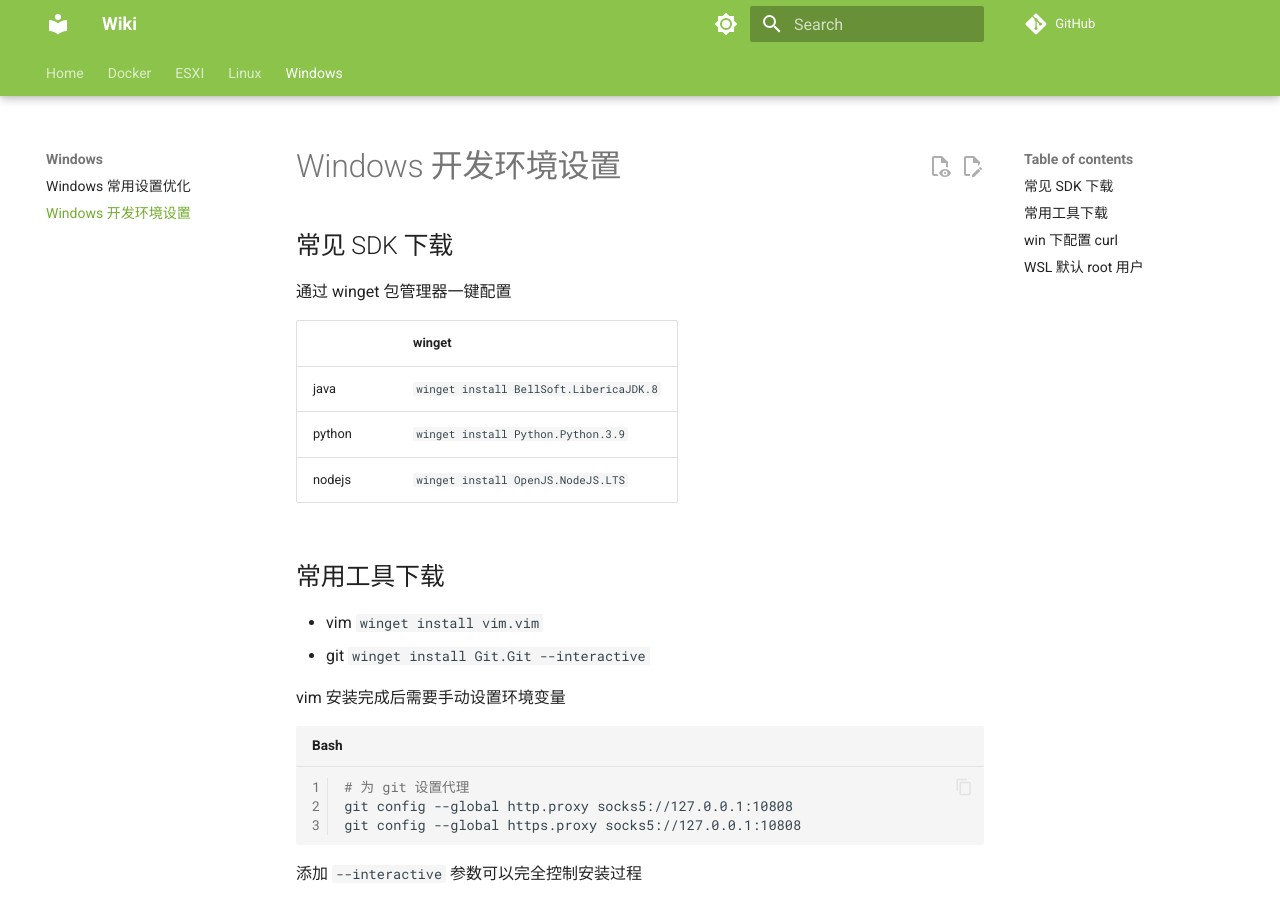
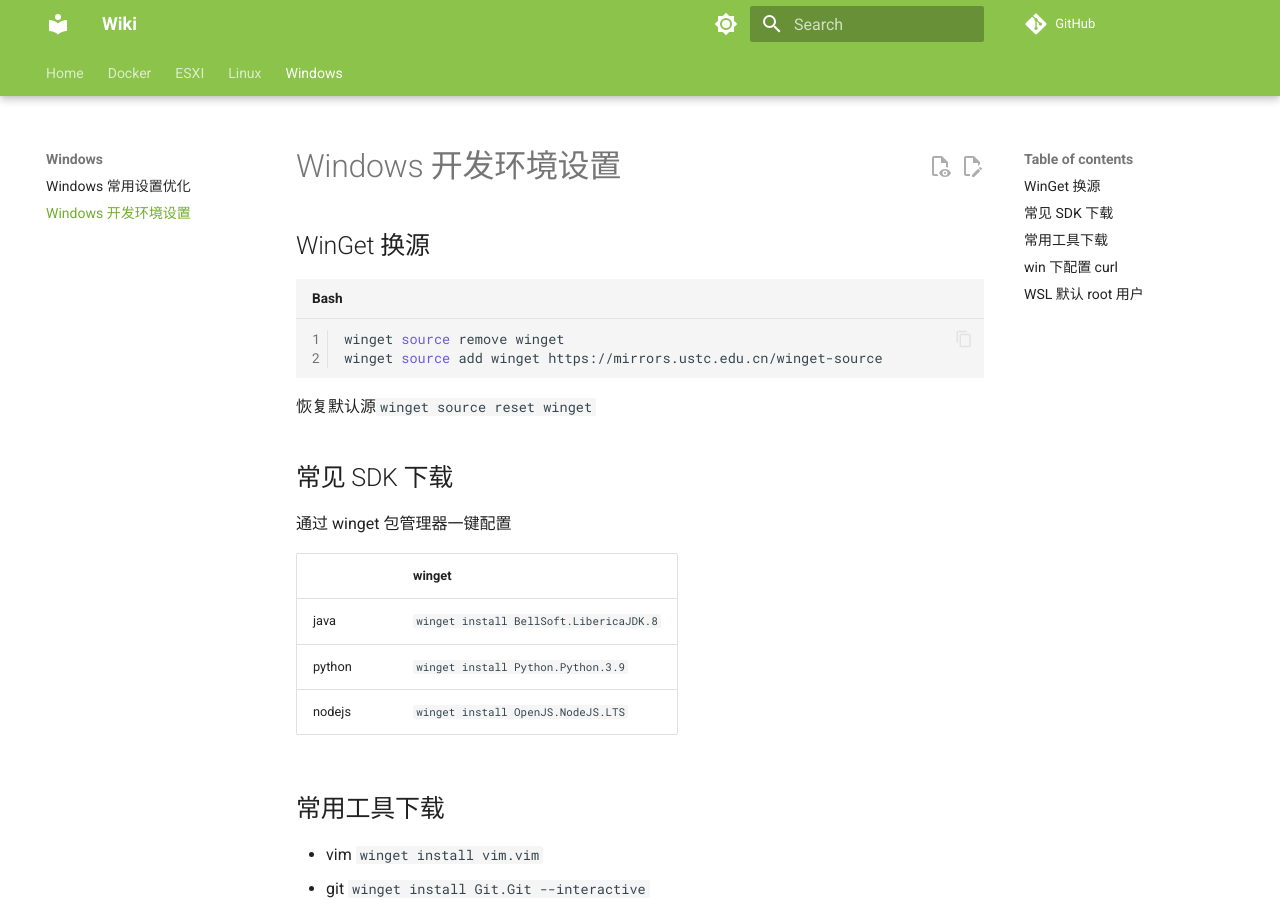
Before and after one commit to zexvar/wiki, an MkDocs documentation site: the page built from docs/Windows/develop.md, in a window 1280 px wide and 900 px high. Built offline with MkDocs 1.6.1 and Material for MkDocs 9.7.7, drawn with Linux system fonts in a browser that asks for light colours; comment, search, counter and statistics services are not loaded; the version menu is left out.

Commit message:
update Windows\common&develop

````diff
--- a/docs/Windows/develop.md
+++ b/docs/Windows/develop.md
@@ -1,4 +1,13 @@
 # Windows 开发环境设置
+
+## WinGet 换源
+
+```shell
+winget source remove winget
+winget source add winget https://mirrors.ustc.edu.cn/winget-source
+```
+
+恢复默认源`winget source reset winget`
 
 ## 常见 SDK 下载
 
````
Also changed, not shown: docs/Windows/common.md (+1 -1 lines).
